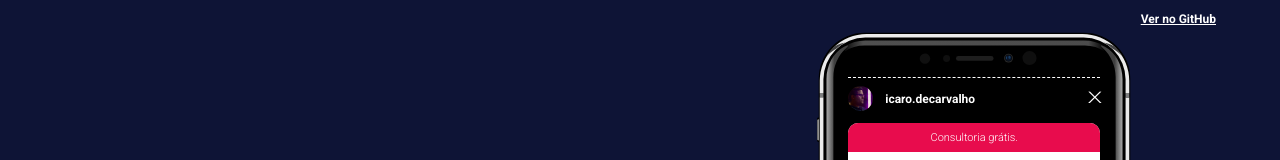
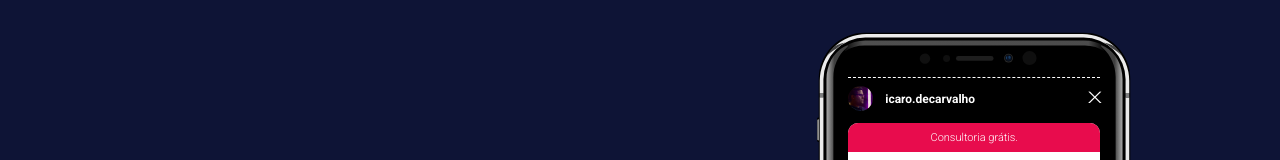
Before and after one commit to ederchristian/stories-do-pai, a React (Create React App) app: page / in a window 1280 px wide. Shown: the top 160 px of the page. Built offline with nearby package versions, Linux system fonts and the light colour scheme; no server answers; what react-animations would draw is missing.

Commit message:
refactor: remove unused component

```diff
--- a/src/App.js
+++ b/src/App.js
@@ -3,23 +3,13 @@ import React from "react"
 import Main from "./pages/Main"
 
 import { GlobalStyle } from "./components/Styled/global"
-import { LinkGitHub } from "./style"
 
 function App() {
   return (
-    <React.Fragment>
+    <>
       <GlobalStyle />
-
-      <LinkGitHub
-        href="https://github.com/ederchristian/stories-do-pai"
-        rel="noopener noreferrer"
-        target="_blank"
-      >
-        Ver no GitHub
-      </LinkGitHub>
-
       <Main />
-    </React.Fragment>
+    </>
   )
 }
 
```
